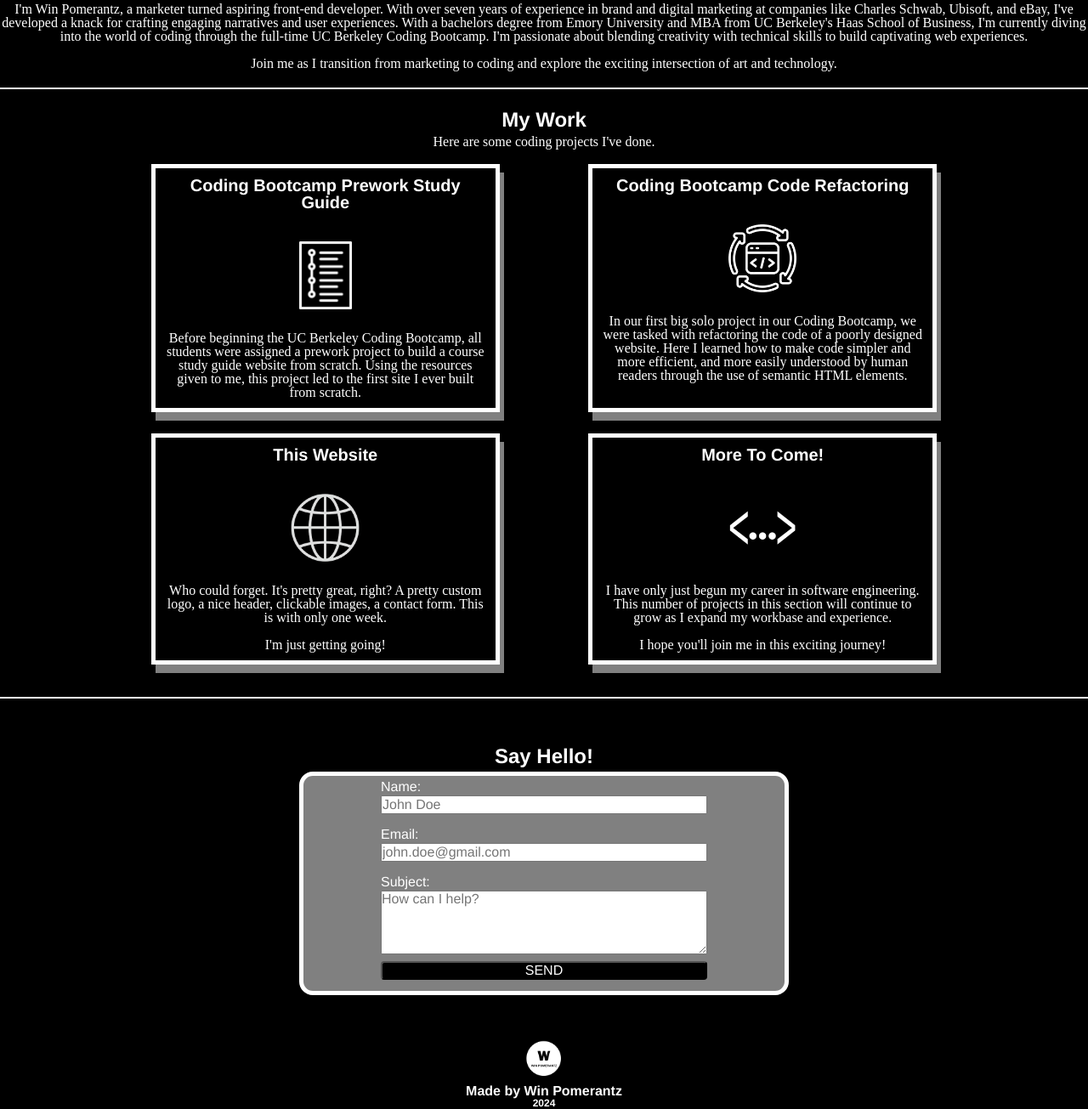
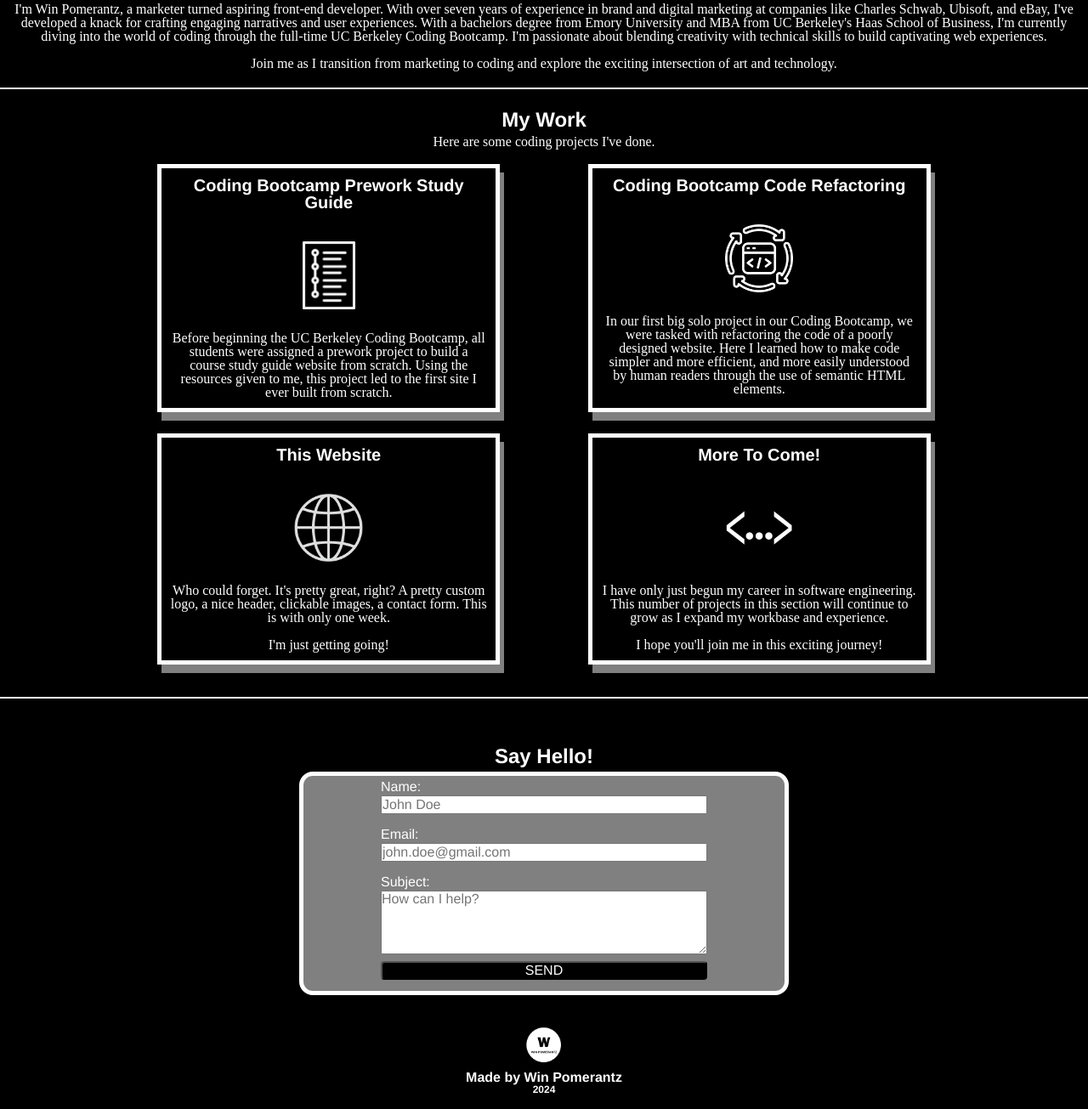
Before and after one commit to winpom/professional-portfolio, a plain HTML site: page index.html in a window 1280 px wide. Shown: the part 536-1841 px from the top of the page at 85% size. Drawn offline with Linux system fonts and the light colour scheme.

Commit message:
added additional site screenshots to README, updated CSS elements for improved layout

```diff
--- a/assets/style.css
+++ b/assets/style.css
@@ -87,7 +87,7 @@ h6 {
 }
 
 article {
-    padding-bottom: 20px;
+    padding: 0 10px 20px 10px;
     border-bottom: .15em solid var(--text-color);
 }
 
@@ -126,7 +126,8 @@ button:hover {
 }
 
 footer {
-    margin-top: 3em;
+    margin-top: 2em;
+    padding-bottom: 1em;
     text-align: center;
 }
 
```
Also changed, not shown: assets/images/site-screenshot-about.png (added), assets/images/site-screenshot-contact.png (added), assets/images/site-screenshot-header.png (added), assets/images/site-screenshot-mywork.png (added), assets/images/site-screenshot.png (deleted), 1 other file.
